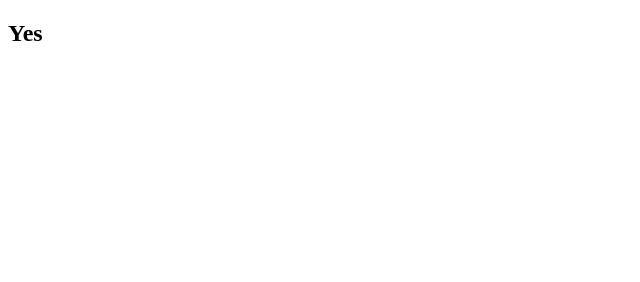
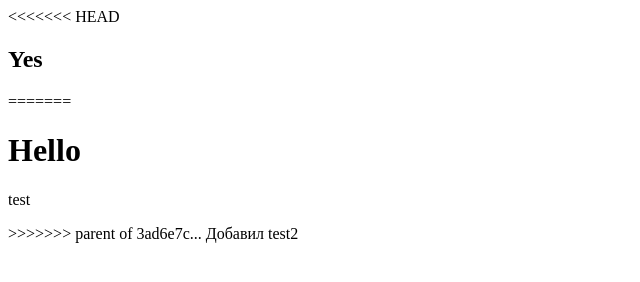
Before and after one commit to Sasha228/site-1, a plain HTML site: page index.html in a window 1280 px wide. Shown: the whole page, without its empty margins (0-640 px from the left). Drawn offline with Linux system fonts and the light colour scheme.

Commit message:
Revert "Добавил test2"
This reverts commit 3ad6e7c844e1d05726072cc209ecd98cf218c150.

# Conflicts:
#	index.html

```diff
--- a/index.html
+++ b/index.html
@@ -5,6 +5,11 @@
 </head>
 
 <body>
+<<<<<<< HEAD
 	<h2>Yes</h2>
+=======
+	<h1>Hello</h1>
+	<p>test</p>
+>>>>>>> parent of 3ad6e7c... Добавил test2
 </body>
 </html>
```
